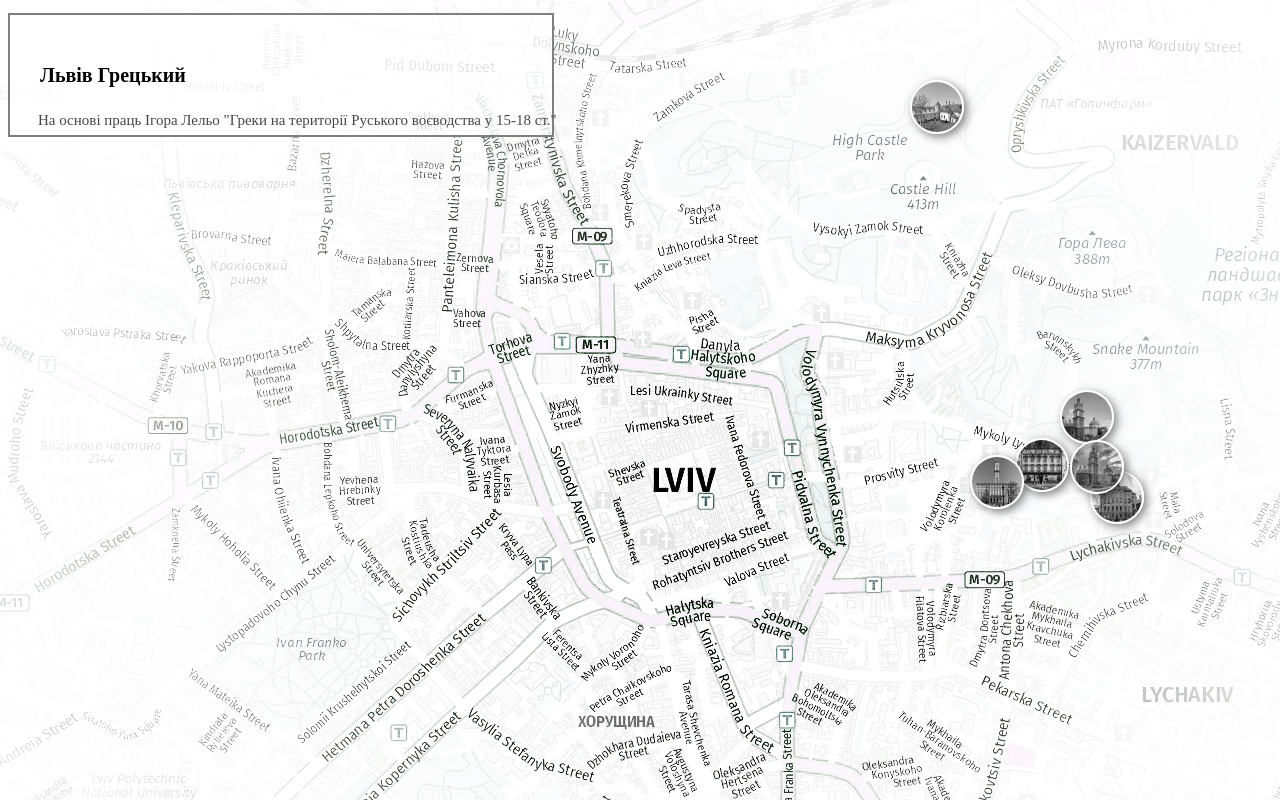
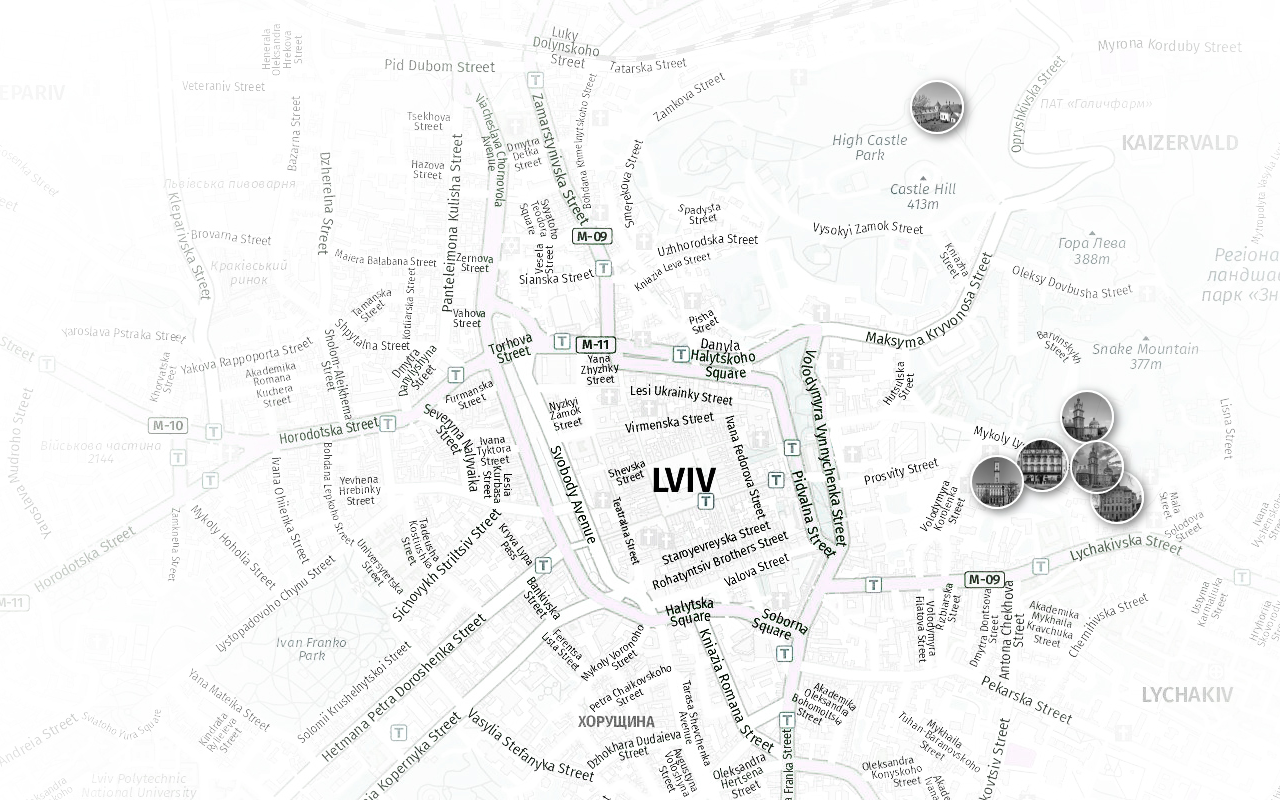
Before and after one commit to Yaroslv4/InteractiveMap, a plain HTML site: page greeek lviv.html in a window 1280 px wide. Drawn offline with Linux system fonts and the light colour scheme.

Commit message:
Add files via upload

```diff
--- a/greeek lviv.html
+++ b/greeek lviv.html
@@ -6,11 +6,6 @@
 <link rel="stylesheet" href="stylegreece.css">
     </head>
 
-<body>
-    <div class="header-text">
-        <H1>Львів Грецький</H1>
-        <h2>На основі праць Ігора Лельо "Греки на території Руського воєводства у 15-18 ст."</h2>
-    </div>
         <div class="list">
         <script>
 
```
